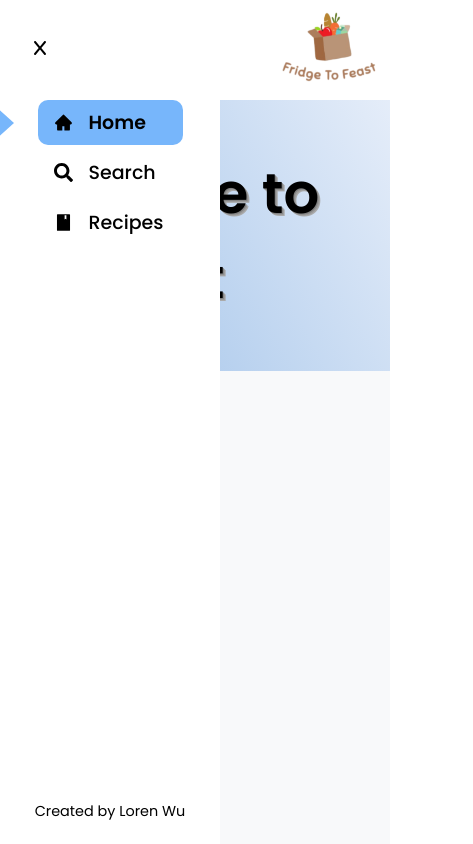
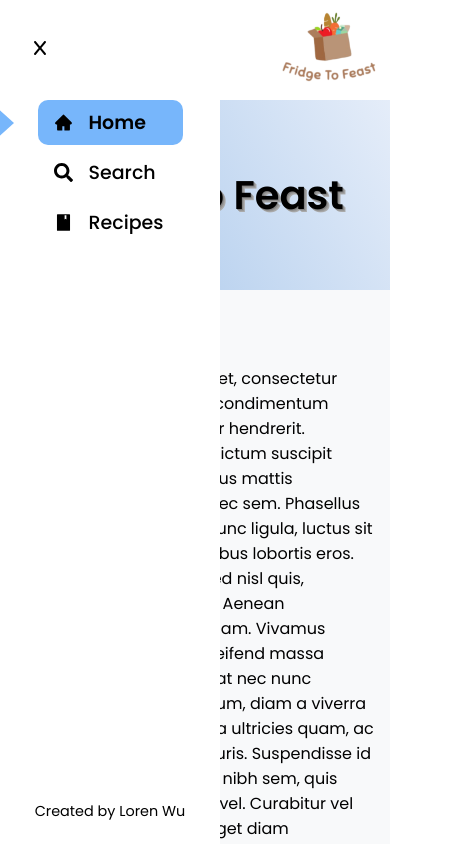
Before and after one commit to lorenfcwu/recipe_app, a React (Create React App) app in the folder client/: page / in a window 390 px wide. Shown: the top 844 px of the page, 473 px wide, since content can reach past the window. Built offline with nearby package versions, Linux system fonts and the light colour scheme.

Commit message:
Created landing page layout

```diff
--- a/client/src/assets/styles/home.css
+++ b/client/src/assets/styles/home.css
@@ -7,14 +7,12 @@
 }
 
 .home-content-container {
-  display: grid;
-  grid-template-columns: repeat(3, 1fr);
   height: 100vh;
   width: 100%;
   background-color: #f8f9fa;
 }
 
-@media screen and (max-width: 768px) {
+@media (max-width: 768px) {
   .home-header-container {
     height: 400px;
   }
--- /dev/null
+++ b/client/src/assets/styles/landing.css
@@ -0,0 +1,33 @@
+p {
+  margin-bottom: 15px;
+  margin-top: 5px;
+}
+
+.landing-container {
+  max-width: 1150px;
+  width: 100%;
+  margin-left: auto;
+  margin-right: auto;
+  padding: 0px 15px;
+  margin-top: 5vh;
+}
+
+@media (max-width: 900px) {
+  .landing-container {
+    max-width: 880px;
+    margin-top: 2vh;
+  }
+}
+
+@media (max-width: 768px) {
+  .landing-container {
+    max-width: 720px;
+    margin-top: 5vh;
+  }
+}
+
+@media (max-width: 576px) {
+  .landing-container {
+    max-width: 540px;
+  }
+}
--- a/client/src/assets/styles/title.css
+++ b/client/src/assets/styles/title.css
@@ -10,3 +10,12 @@
   font-weight: 600;
   text-shadow: 1px 1px 0px #808080, 2px 2px 0px #999999, 3px 3px 0px #aaaaaa;
 }
+
+@media (max-width: 576px) {
+  .title-container {
+    padding: 10px 15px;
+  }
+  .title-container h1 {
+    font-size: 2.5rem;
+  }
+}
--- /dev/null
+++ b/client/src/components/Landing.tsx
@@ -0,0 +1,25 @@
+import '../assets/styles/landing.css';
+
+const Landing = () => {
+  return (
+    <div className='landing-container'>
+      <h3>About</h3>
+      <p>
+        Lorem ipsum dolor sit amet, consectetur adipiscing elit. Curabitur condimentum ipsum ut sem consectetur hendrerit. Vivamus
+        ac cursus felis, dictum suscipit risus. In eget augue et tellus mattis condimentum tincidunt nec sem. Phasellus et
+        consectetur ex. Nunc nunc ligula, luctus sit amet efficitur varius, dapibus lobortis eros. Morbi nulla leo, efficitur sed
+        nisl quis, elementum cursus purus. Aenean fermentum malesuada diam. Vivamus aliquam ante neque, a eleifend massa volutpat
+        id. Mauris volutpat nec nunc venenatis luctus. Sed rutrum, diam a viverra fermentum, metus magna ultricies quam, ac congue
+        erat velit nec mauris. Suspendisse id molestie felis. Sed feugiat nibh sem, quis tempus magna tincidunt vel. Curabitur vel
+        laoreet risus. Nam at ex eget diam consectetur tincidunt non eleifend tellus. Duis tincidunt velit eu varius bibendum.
+        Duis at ex nec urna semper efficitur id et metus.
+      </p>
+      <h3>How to use</h3>
+      <p>This is how</p>
+      <h3>Dataset reference</h3>
+      <p>https://www.kaggle.com/datasets/pes12017000148/food-ingredients-and-recipe-dataset-with-images</p>
+    </div>
+  );
+};
+
+export default Landing;
--- a/client/src/components/index.ts
+++ b/client/src/components/index.ts
@@ -6,3 +6,4 @@ export { default as Form } from './Form';
 export { default as Ingredient } from './Ingredient';
 export { default as RecipeCard } from './RecipeCard';
 export { default as Title } from './Title';
+export { default as Landing } from './Landing';
--- a/client/src/pages/Home.tsx
+++ b/client/src/pages/Home.tsx
@@ -1,4 +1,4 @@
-import { SectionWrapper, Title } from '../components';
+import { SectionWrapper, Title, Landing } from '../components';
 import '../assets/styles/home.css';
 
 const Home = () => {
@@ -8,7 +8,7 @@ const Home = () => {
         <Title />
       </div>
       <div className='home-content-container'>
-        <div className='featured-recipes-container'></div>
+        <Landing />
       </div>
     </SectionWrapper>
   );
```
